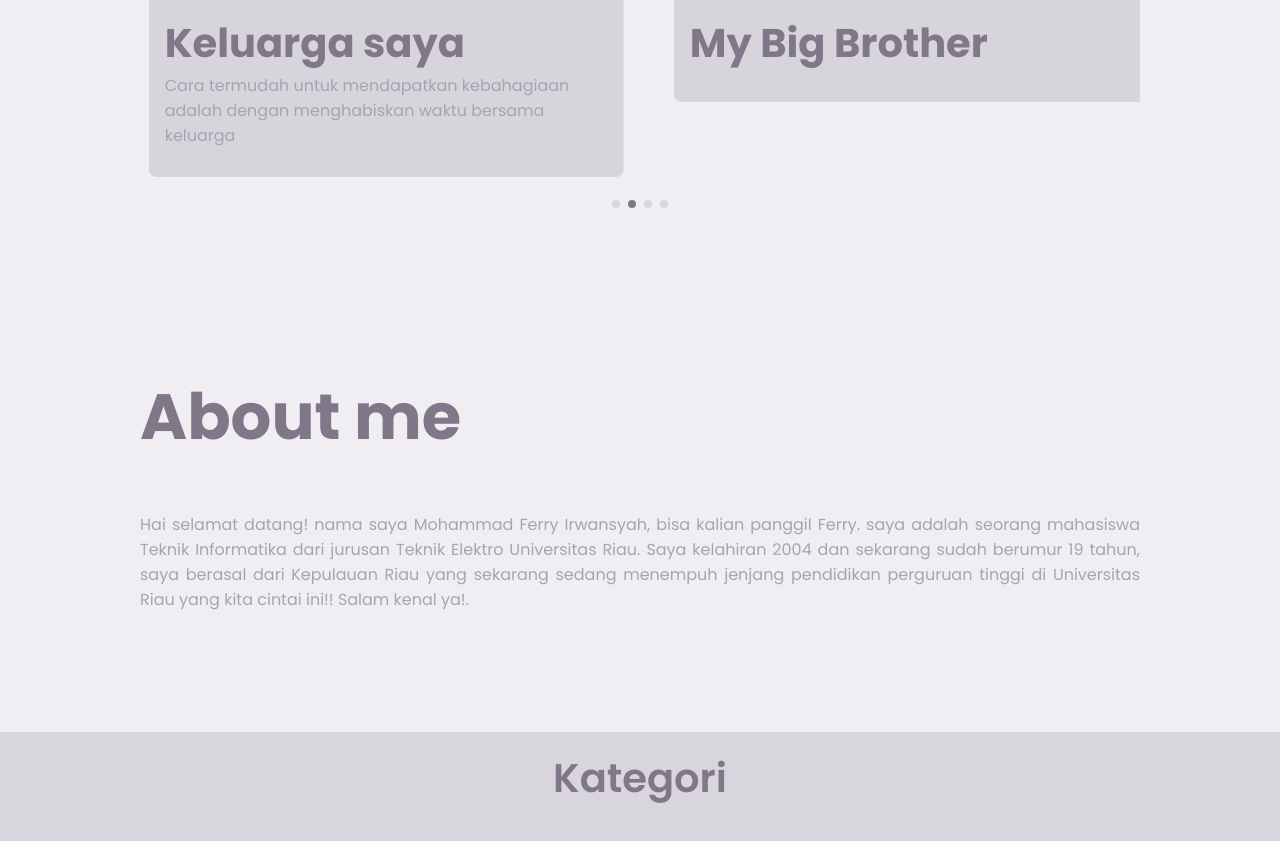
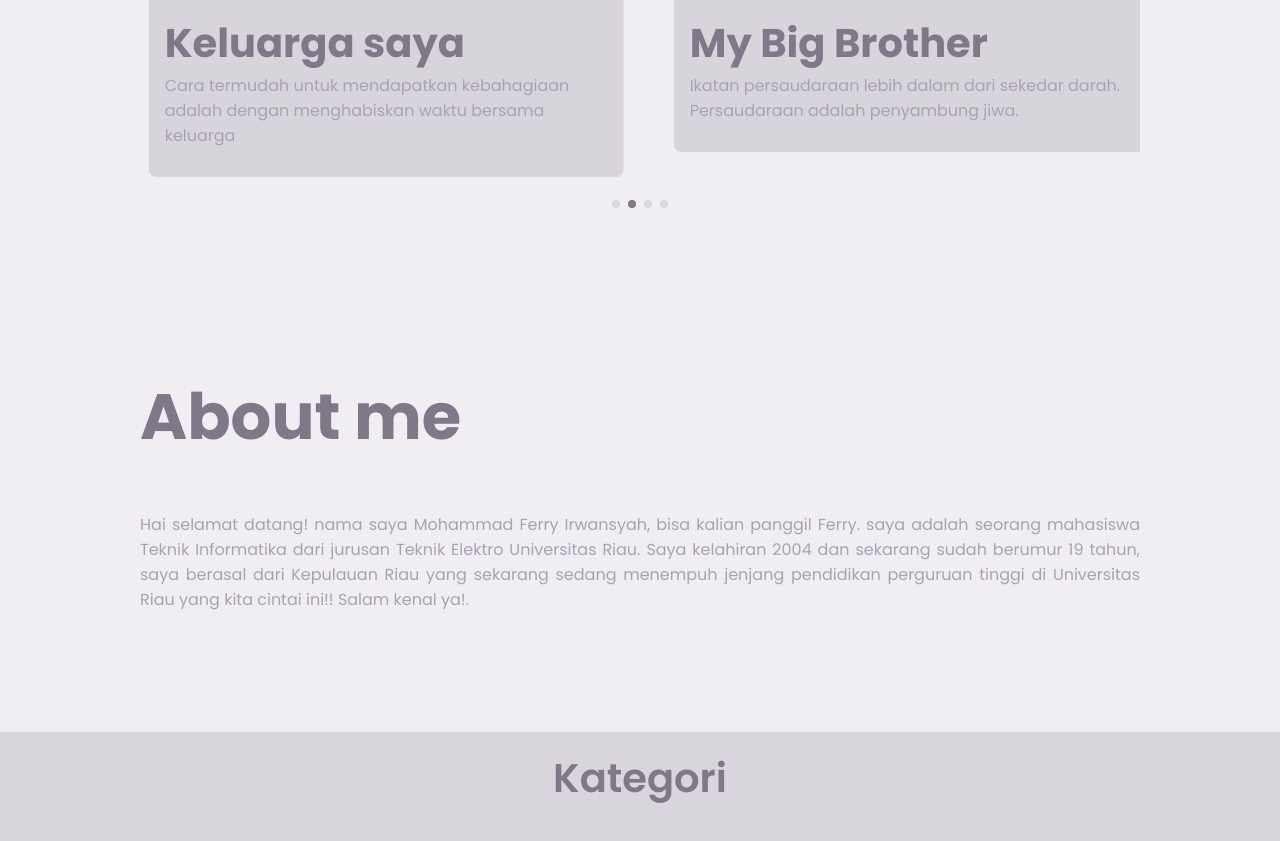
Before and after one commit to Ferryir/portofolio, a plain HTML site: page index.html in a window 1280 px wide. Shown: the part 1295-2136 px from the top of the page. Drawn offline with nearby package versions, Linux system fonts and the light colour scheme.

Commit message:
arif cing cong

```diff
--- a/index.html
+++ b/index.html
@@ -140,7 +140,7 @@
                                         <h2><a href="https://alkausarhapis.github.io/sinigeh-beta/"
                                                 target="_blank">My Big Brother</a></h2>
                                         <p>
-
+                                            Ikatan persaudaraan lebih dalam dari sekedar darah. Persaudaraan adalah penyambung jiwa.
                                         </p>
                                     </div>
                                 </div>
```
